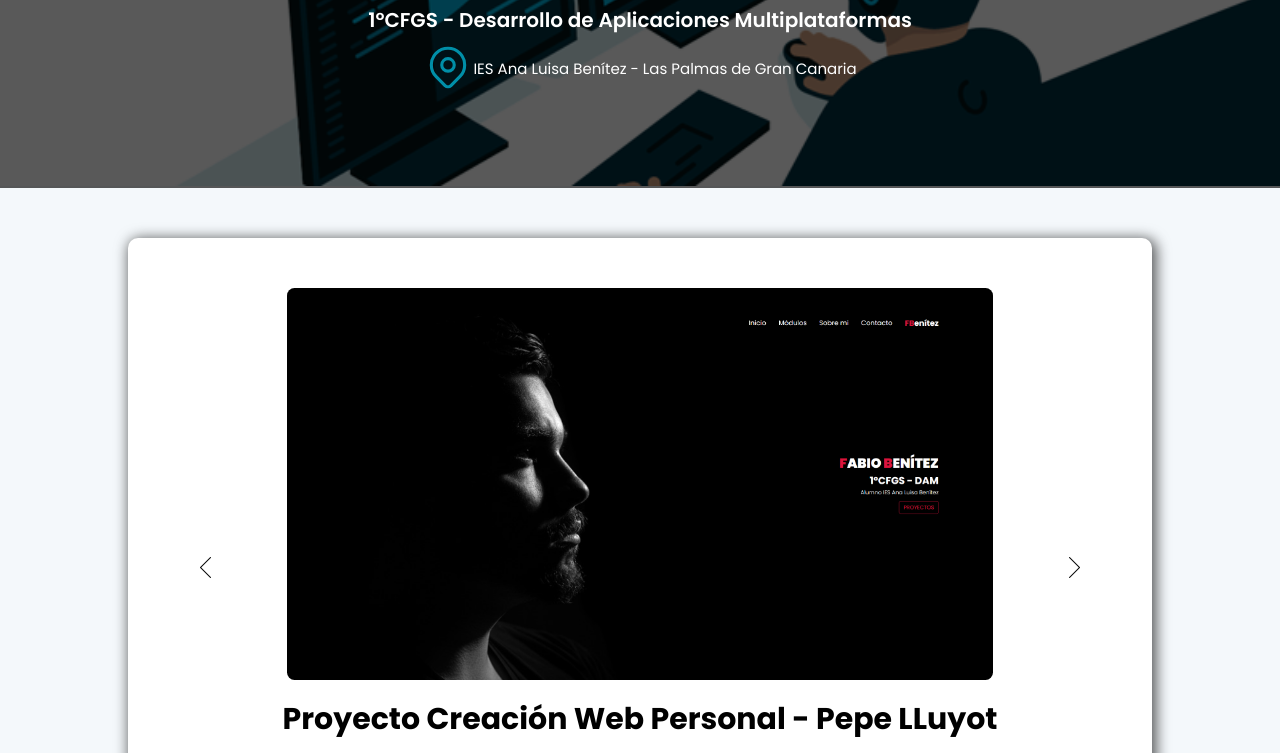
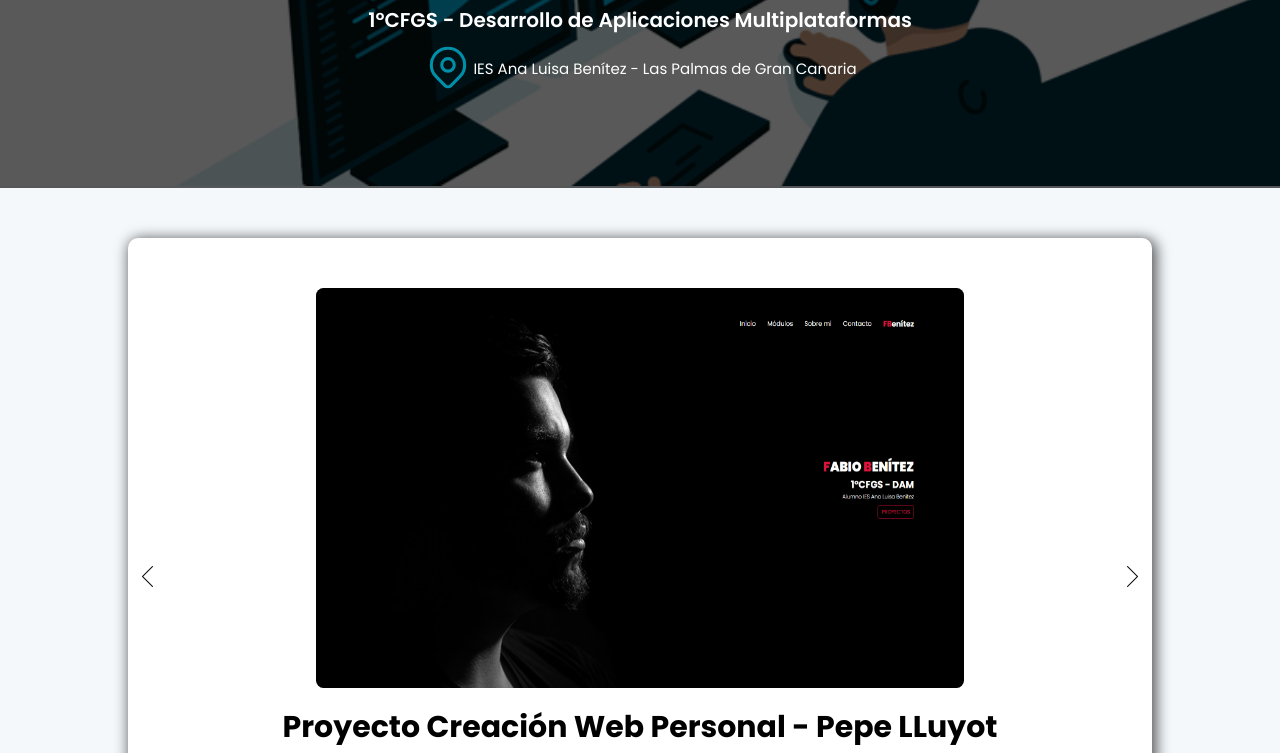
Before and after one commit to Fabiuskybm/Proyecto-Porfolio, a plain HTML site: page proyectos.html in a window 1280 px wide. Shown: the part 199-952 px from the top of the page. Drawn offline with Linux system fonts and the light colour scheme.

Commit message:
Arreglando un poco el slider

```diff
--- a/css/styles.css
+++ b/css/styles.css
@@ -872,7 +872,8 @@ footer p {
 
     /* SECCIÓN PROYECTOS */
     .projects-container {
-        width: 80%;
+        max-width: 80%;
+        width: auto;
         height: auto;
     }
 
@@ -900,6 +901,17 @@ footer p {
     .project-description {
         font-size: 2rem;
         line-height: 1.6rem;
+        margin-bottom: 1rem;
+    }
+
+
+    .projects-slider {
+        min-width: 90rem;
+    }
+
+
+    .project-img img {
+        height: 40rem;
     }
 
 
```
Also changed, not shown: 1 other file.
